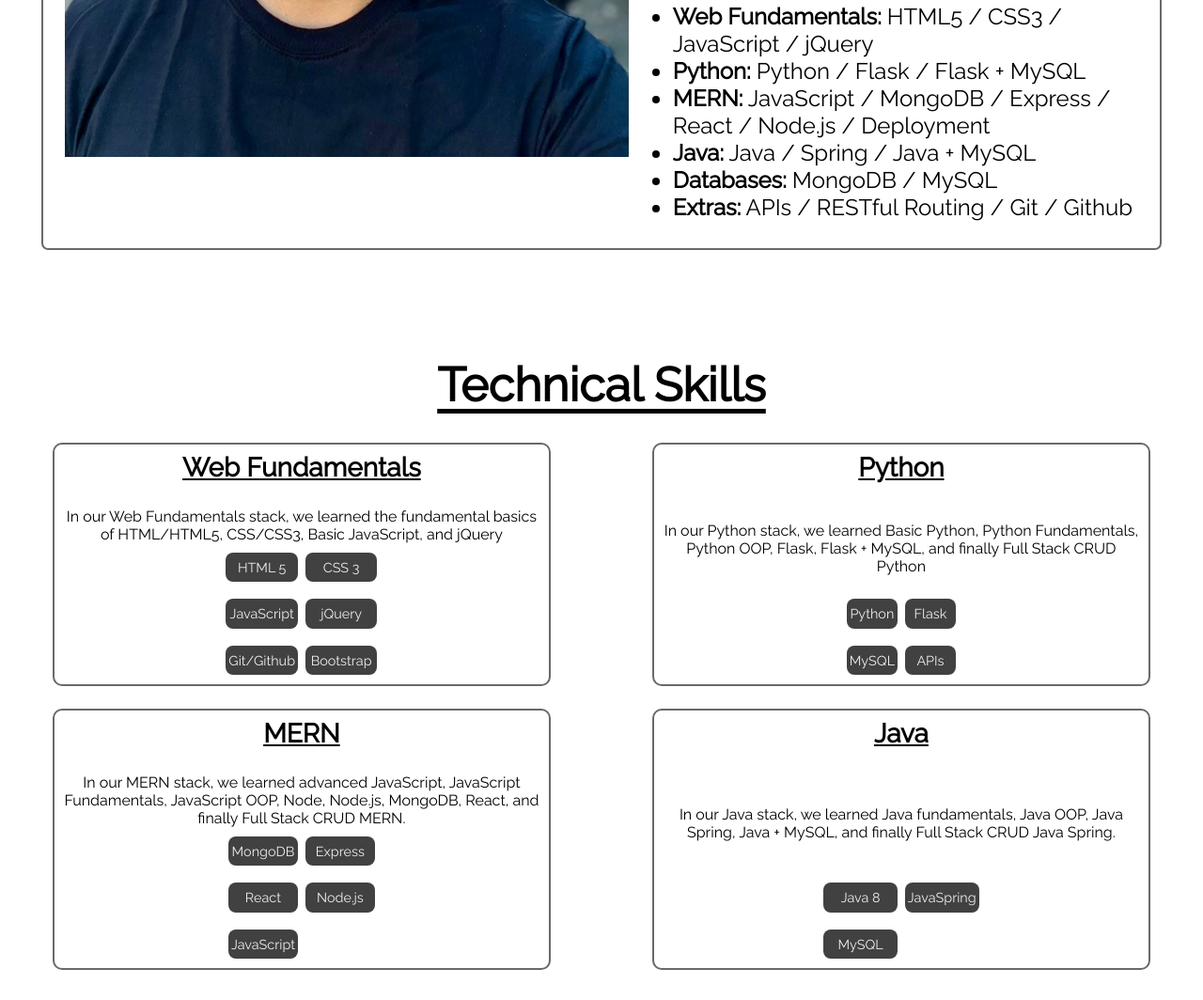
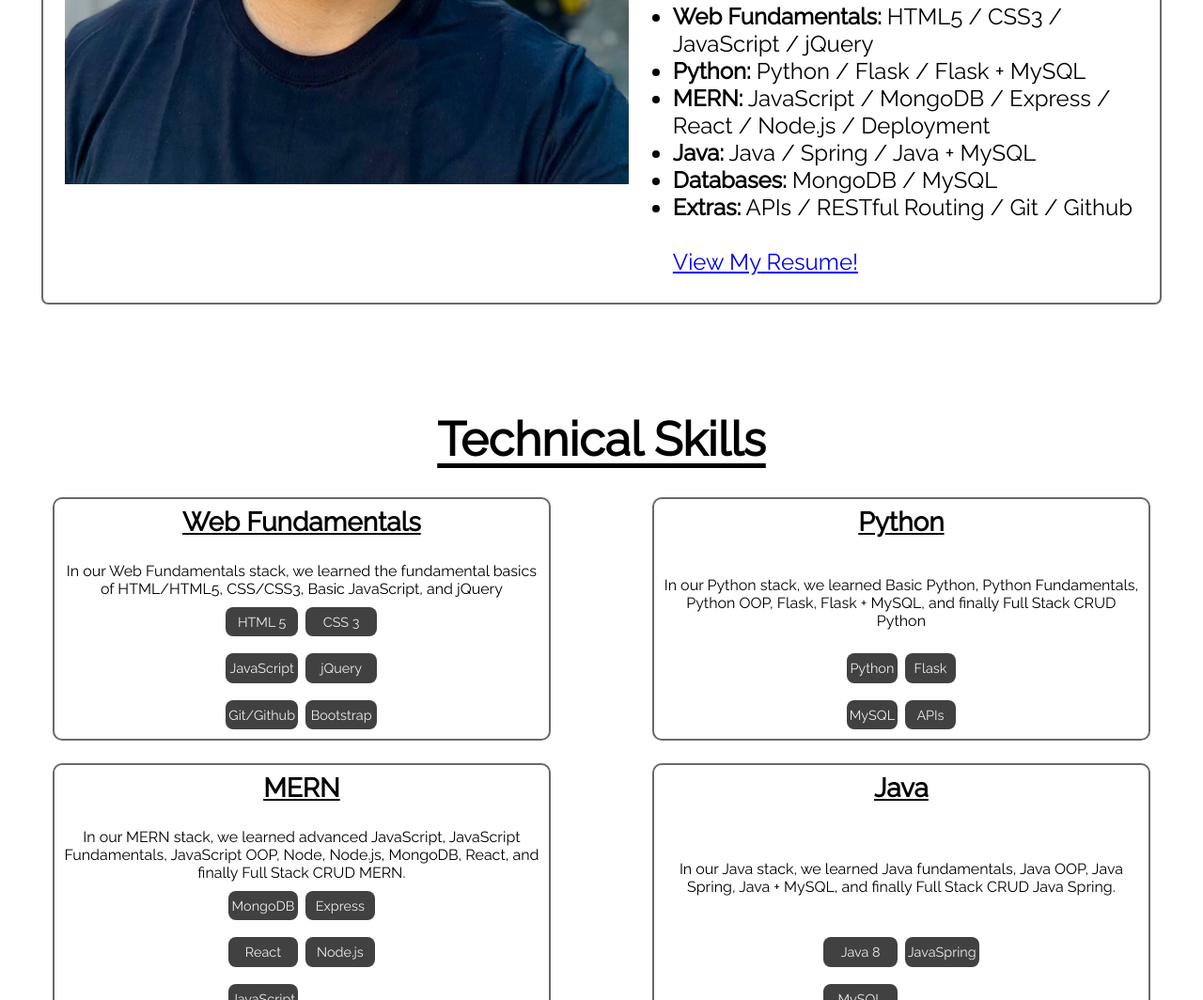
Before and after one commit to RICHIE-YIN/Personal-Portfolio, a plain HTML site: page index.html in a window 1280 px wide. Shown: the part 1749-2813 px from the top of the page at 94% size. Drawn offline with nearby package versions, Linux system fonts and the light colour scheme.

Commit message:
Update index.html

```diff
--- a/index.html
+++ b/index.html
@@ -59,6 +59,9 @@
                         <li><strong>Databases:</strong> MongoDB / MySQL</li>
                         <li><strong>Extras:</strong> APIs / RESTful Routing / Git / Github</li>
                     </ul>
+                    <br>
+                    <a href="https://docs.google.com/document/d/1qb6DIM2U-Qcg0YsSM7015CJVzUlQM7WXHSe1P5fYUa4/edit?usp=sharing">View My Resume!</a>
+                    <br>
                     <br>
                 </div>
             </div>
```
